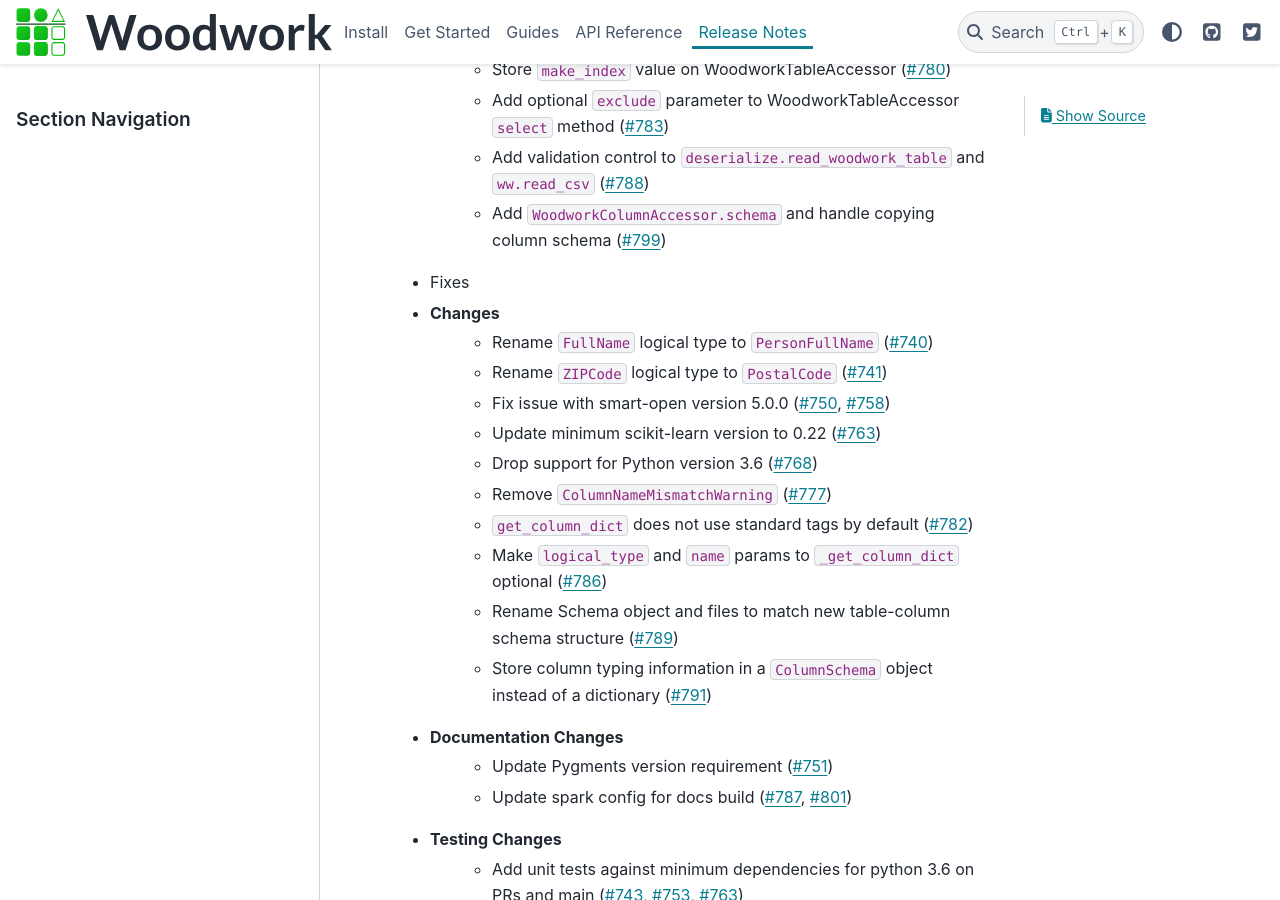
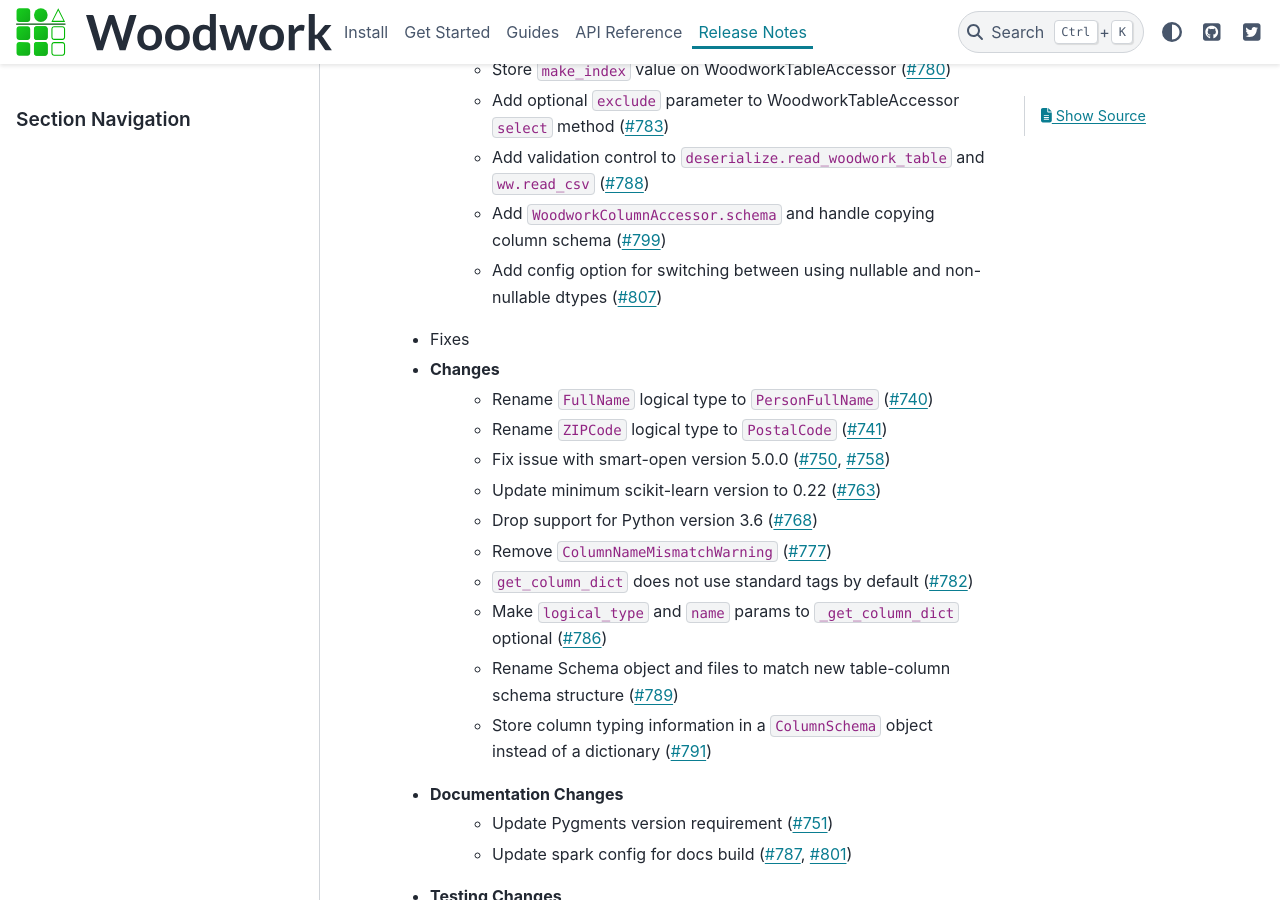
Before and after one commit to alteryx/woodwork, a Sphinx documentation site: the page built from docs/source/release_notes.rst, in a window 1280 px wide and 900 px high, scrolled down 374 px. Built offline with Sphinx 7.4.7 and the PyData theme 0.15.4, drawn with Linux system fonts in a browser that asks for light colours; comment, search, counter and statistics services are not loaded.

Commit message:
update release notes

```diff
--- a/docs/source/release_notes.rst
+++ b/docs/source/release_notes.rst
@@ -12,6 +12,7 @@ Release Notes
         * Add optional ``exclude`` parameter to WoodworkTableAccessor ``select`` method (:pr:`783`)
         * Add validation control to ``deserialize.read_woodwork_table`` and ``ww.read_csv`` (:pr:`788`)
         * Add ``WoodworkColumnAccessor.schema`` and handle copying column schema (:pr:`799`)
+        * Add config option for switching between using nullable and non-nullable dtypes (:pr:`807`)
     * Fixes
     * Changes
         * Rename ``FullName`` logical type to ``PersonFullName`` (:pr:`740`)
```
